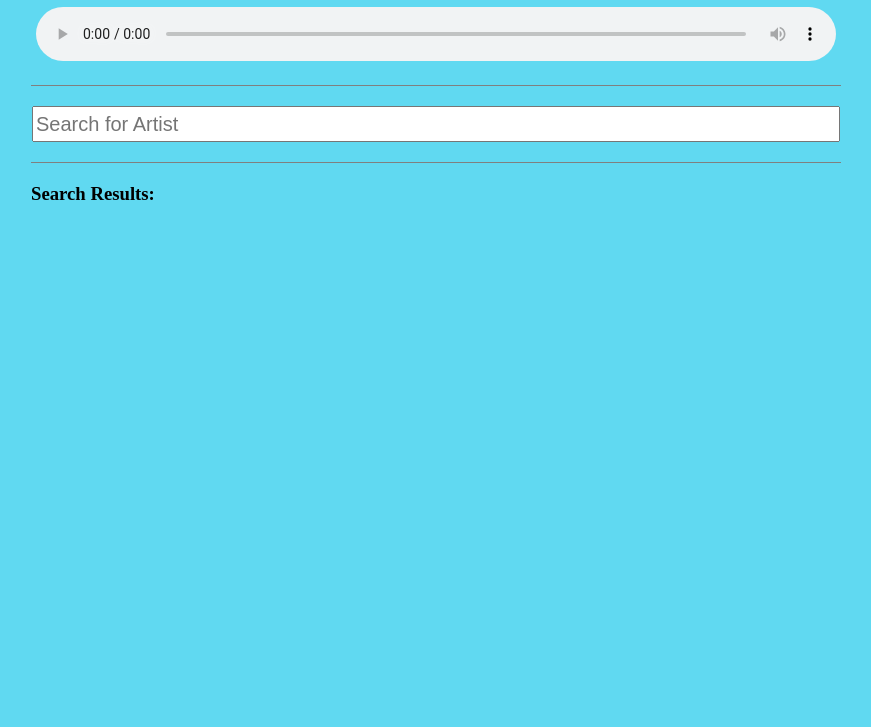
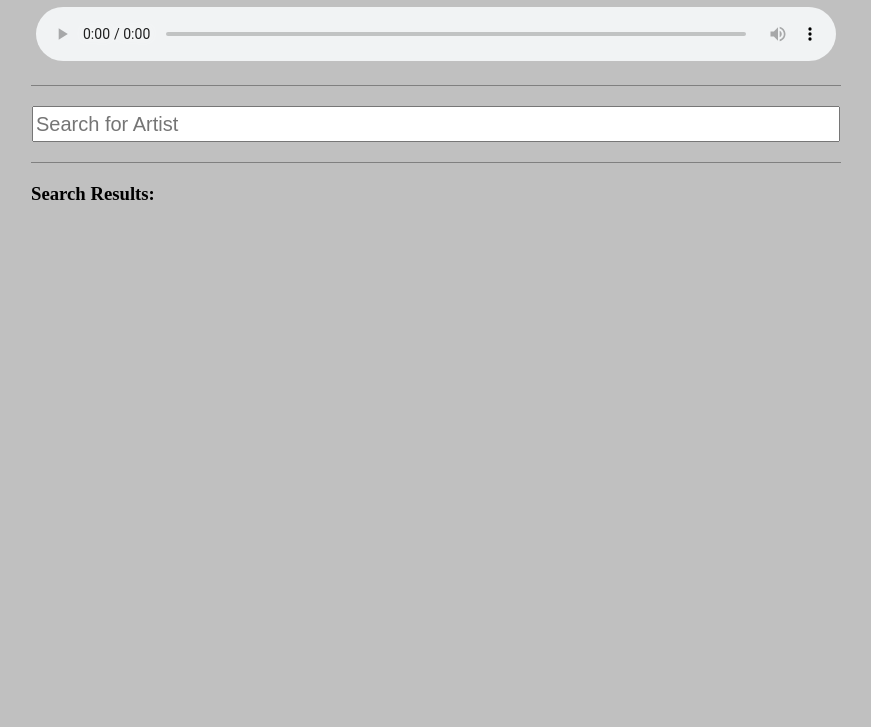
Before and after one commit to milaendo/ItunesSearch, a plain HTML site: page index.html in a window 1280 px wide. Shown: the part 73-800 px from the top of the page, without its empty margins (204-1075 px from the left). Drawn offline with Linux system fonts and the light colour scheme.

Commit message:
changed background

```diff
--- a/styles.css
+++ b/styles.css
@@ -2,7 +2,7 @@
 
 
 body {
-  background-color: #60d9f1;
+  background-color: #C0C0C0;
 }
 .music-player {
 	width: 800px;
```
